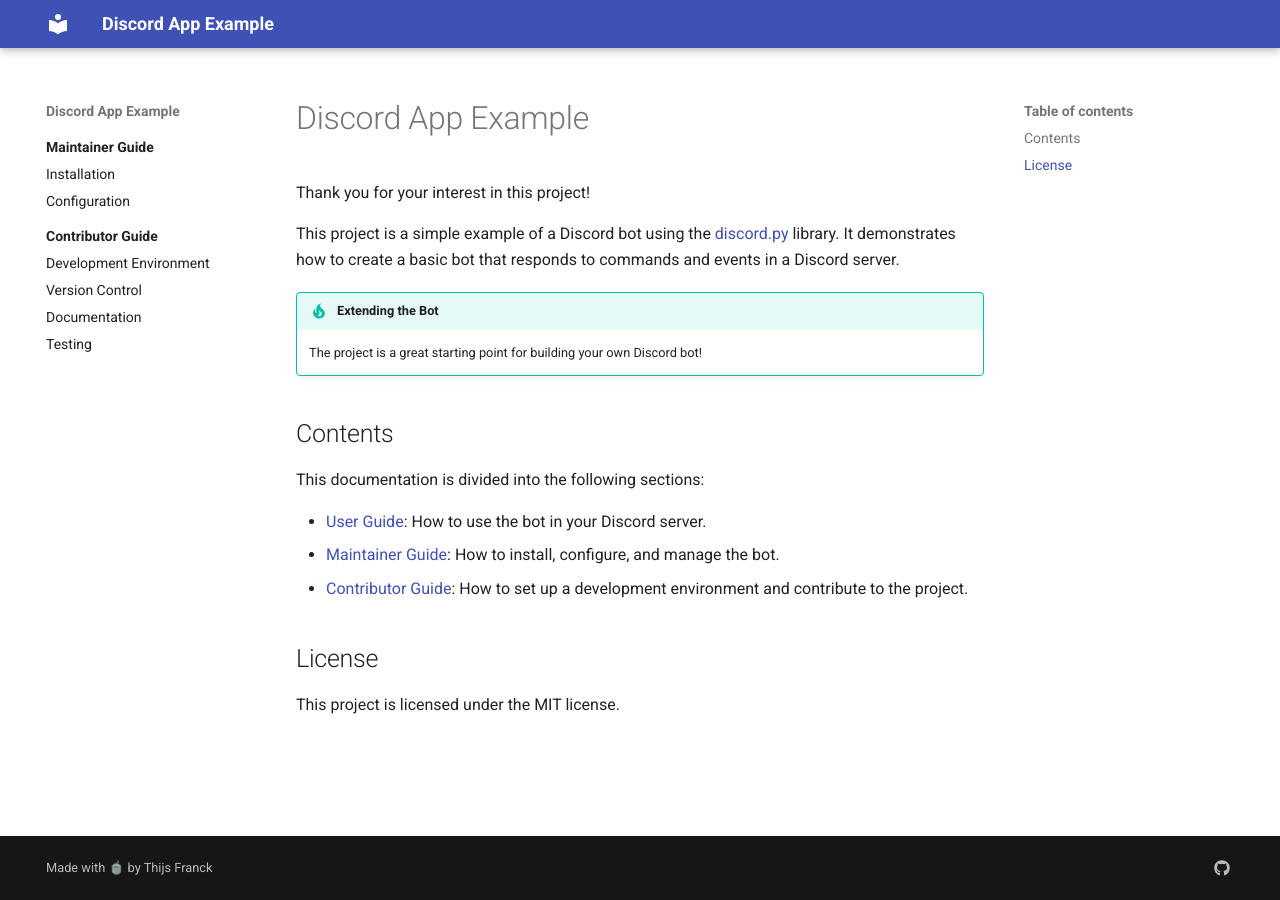
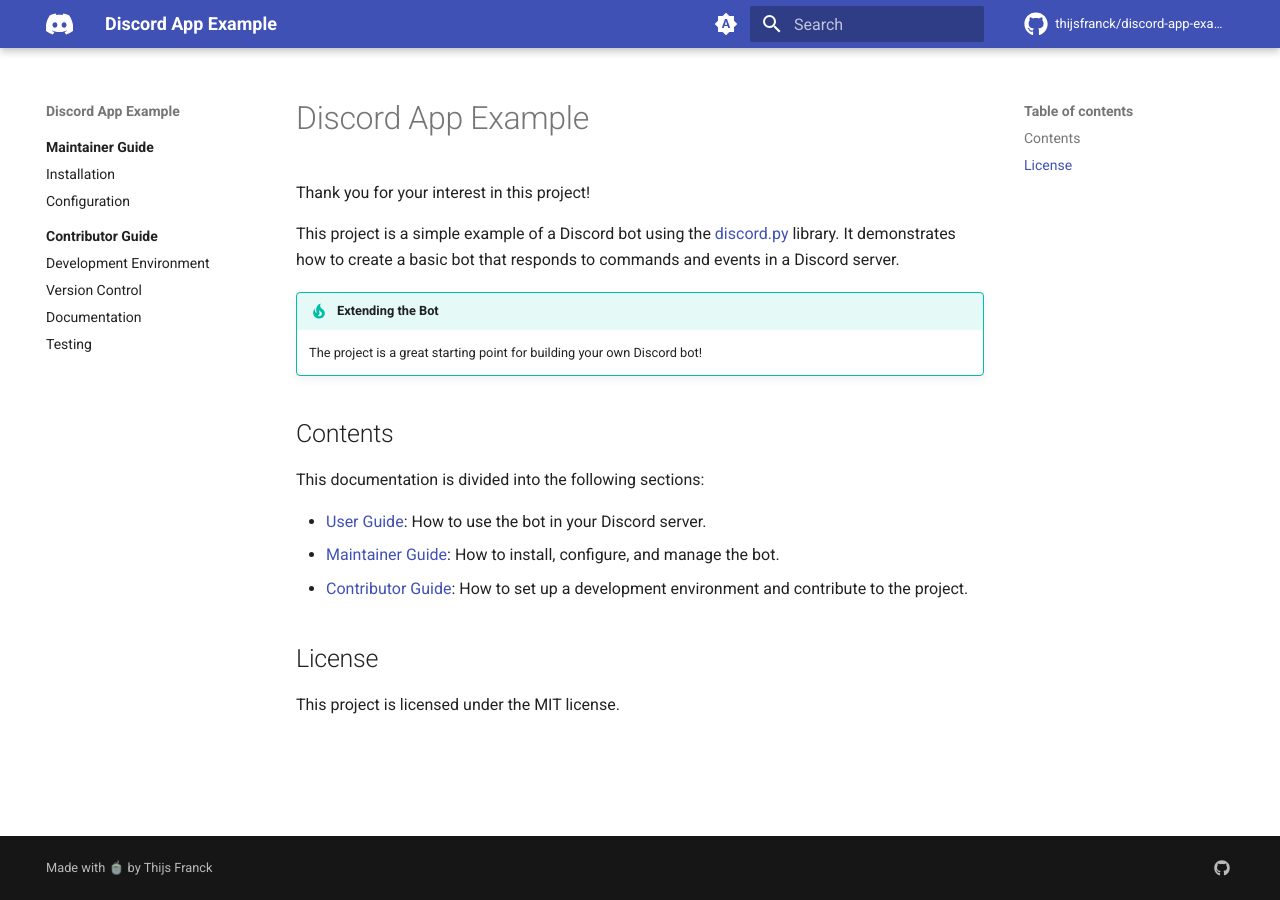
Before and after one commit to thijsfranck/discord-app-example, an MkDocs documentation site: the page built from docs/index.md, in a window 1280 px wide. Built offline with MkDocs 1.6.1 and Material for MkDocs 9.7.7, drawn with Linux system fonts in a browser that asks for light colours; comment, search, counter and statistics services are not loaded; the version menu is left out.

Commit message:
docs: enable search, permalinks, github link and dark mode

```diff
--- a/mkdocs.yaml
+++ b/mkdocs.yaml
@@ -1,16 +1,39 @@
+copyright: Made with 🍵 by Thijs Franck
+repo_name: thijsfranck/discord-app-example
+repo_url: https://github.com/thijsfranck/discord-app-example
 site_name: Discord App Example
 site_url: https://discord-app-example.pages.dev
-copyright: Made with 🍵 by Thijs Franck
 
 theme:
   name: material
   search: true
+
   features:
     - content.code.copy
     - navigation.indexes
     - navigation.instant
     - navigation.instant.progress
     - navigation.sections
+
+  icon:
+    logo: fontawesome/brands/discord
+    repo: fontawesome/brands/github
+
+  palette:
+    - media: "(prefers-color-scheme)"
+      toggle:
+        icon: material/brightness-auto
+        name: Switch to light mode
+    - media: "(prefers-color-scheme: light)"
+      scheme: default
+      toggle:
+        icon: material/brightness-7
+        name: Switch to dark mode
+    - media: "(prefers-color-scheme: dark)"
+      scheme: slate
+      toggle:
+        icon: material/brightness-4
+        name: Switch to system preference
 
 nav:
   - Maintainer Guide:
@@ -31,9 +54,12 @@
   - pymdownx.snippets
   - pymdownx.superfences
   - pymdownx.tabbed
+  - toc:
+      permalink: true
 
 plugins:
   - mike
+  - search
 
 extra:
   generator: false
```
